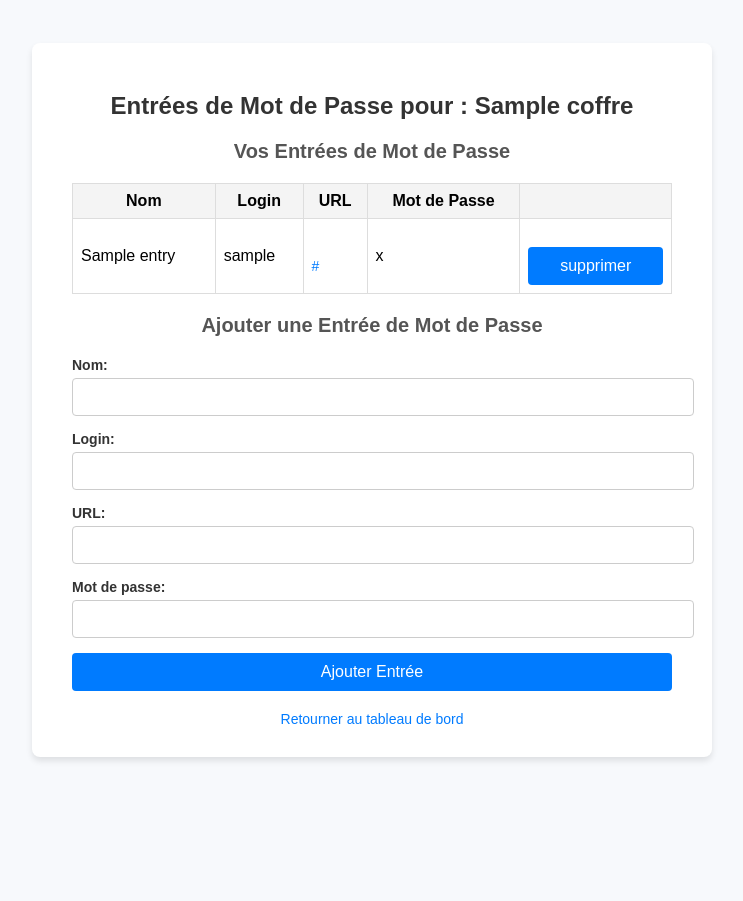
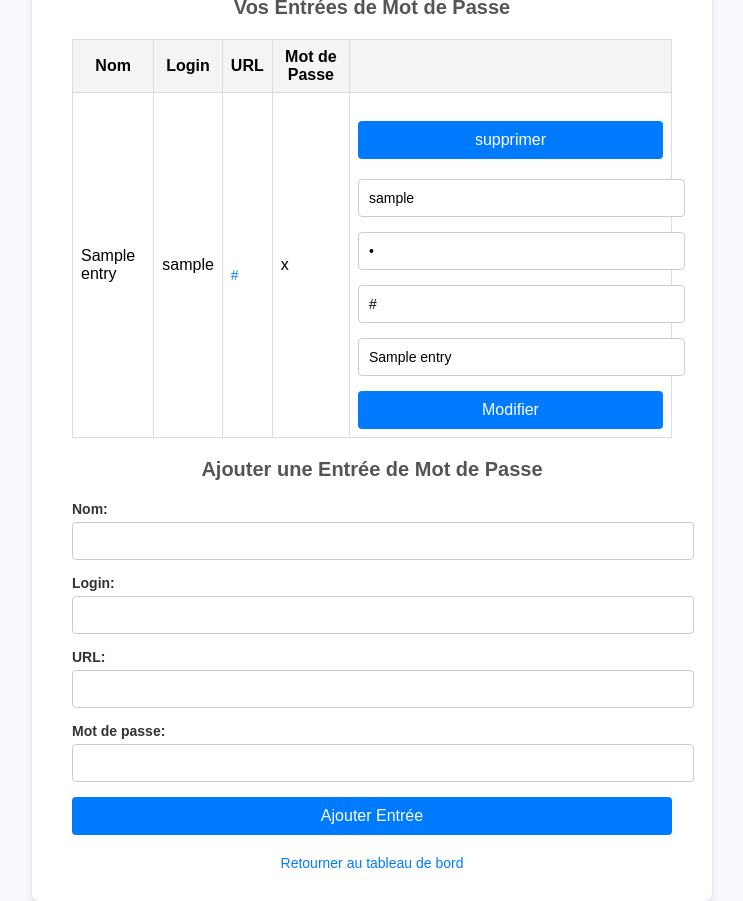
Before and after one commit to information47/ProjetCrypto, a Flask app: template templates/view_entries.html in a window 1280 px wide. Shown: the whole page, without its empty margins (268-1011 px from the left). Before the commit the page ends 761 px from the top, so only its background shows below. Run offline with Flask 2, Linux system fonts and the light colour scheme; the template is opened without the code that fills it: most values are stand-ins (such as "Sample title", 1, 10 or a date in 2020).

Commit message:
dirty password_entry modification form added

```diff
--- a/app.py
+++ b/app.py
@@ -292,11 +292,16 @@ def update_password_entry(password_entry_id, coffre_id):
         flash("Entrée de mot de passe non trouvée.", "error")
         return redirect(url_for("unlock_coffre", coffre_id=coffre_id))
 
-    # Mise à jour des champs de l'entrée existante
-    password_entry.login = request.form.get("login", password_entry.login)
-    password_entry.password = request.form.get("password", password_entry.password)
-    password_entry.url = request.form.get("url", password_entry.url)
-    password_entry.name = request.form.get("name", password_entry.name)
+    new_password_entry = PasswordEntry (
+    login = request.form.get("login", password_entry.login),
+    password = request.form.get("password", password_entry.password),
+    url = request.form.get("url", password_entry.url),
+    name = request.form.get("name", password_entry.name),
+    coffre = coffre
+    )
+
+    db_session.delete(password_entry)
+    db_session.add(new_password_entry)
 
     # Validation et sauvegarde
     try:
--- a/templates/view_entries.html
+++ b/templates/view_entries.html
@@ -38,6 +38,16 @@
               >
                 <button type="submit">supprimer</button>
               </form>
+              <form
+              method="post"
+              action="{{ url_for('update_password_entry', password_entry_id=entry.Id_PasswordEntry, coffre_id=coffre.Id_coffre) }}"
+            >
+              <input type="text" name="login" placeholder="Login" value="{{ entry.login }}" required>
+              <input type="password" name="password" placeholder="Mot de passe" value="{{ entry.password }}" required>
+              <input type="text" name="url" placeholder="URL" value="{{ entry.url }}">
+              <input type="text" name="name" placeholder="Nom" value="{{ entry.name }}" required>
+              <button type="submit">Modifier</button>
+            </form>
           </tr>
           {% else %}
           <tr>
```
